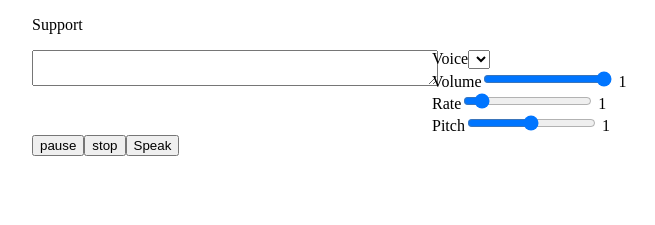
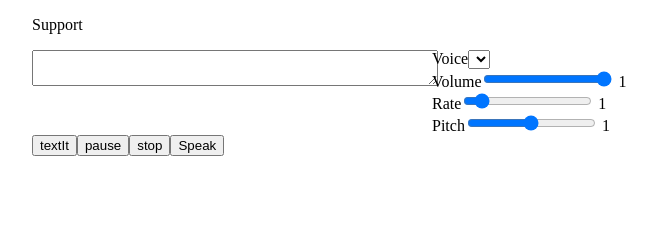
Before and after one commit to hasan42/ng-srt-tts, an Angular app: page / in a window 1280 px wide. Shown: the top 225 px of the page, without its empty margins (208-863 px from the left). Built offline with nearby package versions, Linux system fonts and the light colour scheme.

Commit message:
make read

```diff
--- a/src/app/wrap/wrap.component.html
+++ b/src/app/wrap/wrap.component.html
@@ -36,10 +36,11 @@
     <div class="row">
       <div class="col">
         <div class="option">
+          <button (click)="textIt()">textIt</button>
           <button (click)="pause()" *ngIf="!paused">pause</button>
           <button (click)="resume()" *ngIf="paused">resume</button>
           <button (click)="stop()">stop</button>
-          <button (click)="speak()">Speak</button>
+          <button (click)="play()">Speak</button>
         </div>
       </div>
     </div>
--- a/src/app/wrap/wrap.component.ts
+++ b/src/app/wrap/wrap.component.ts
@@ -21,6 +21,10 @@ export class WrapComponent implements OnInit {
     rate: 1,
     pitch: 1
   };
+
+  textArr: any = [];
+
+  current: number = 0;
 
   constructor() {
     if ('speechSynthesis' in window) {
@@ -46,10 +50,13 @@ export class WrapComponent implements OnInit {
     this.form.voice = voice
   }
 
-  speak() {
+  speak(nowmsg) {
+    this.current = nowmsg;
     let msg = new SpeechSynthesisUtterance();
 
-    msg.text = this.form.text;
+    let delay = this.textArr[this.current].time.delay;
+
+    msg.text = this.textArr[this.current].text;
     msg.volume = this.form.volume;
     msg.rate = this.form.rate;
     msg.pitch = this.form.pitch;
@@ -57,10 +64,56 @@ export class WrapComponent implements OnInit {
     if (this.form.voice) {
       msg.voice = speechSynthesis.getVoices().filter(voice => voice.name == this.form.voice)[0];
     }
+    setTimeout(()=>{
+      window.speechSynthesis.speak(msg);
+      this.speak(this.current + 1)
+    }, delay)
 
-    window.speechSynthesis.speak(msg);
   }
 
+  textIt() {
+    this.textArr = this.form.text.split('\n\n');
+
+    let newArr = [];
+    let delayCommon = 0;
+    this.textArr.forEach((item)=>{
+      let obj = {
+        id: null,
+        time: {
+          start: null,
+          end: null,
+          delay: null,
+          timer: null
+        },
+        text: null
+      };
+      let arr = item.split('\n');
+
+      [obj.id, , ...obj.text] = arr;
+
+      obj.text = obj.text.join(' ');
+
+      let timeArr = arr[1].split(' --> ');
+      [obj.time.start, obj.time.end] = timeArr;
+
+      let delayArr = obj.time.start.split(':');
+      let delayHH = ((Number(delayArr[0]) * 60) * 60) * 1000
+      let delayMM = (Number(delayArr[1]) * 60) * 1000
+      let delaySS = Number(delayArr[2].replace(',', '.')) * 1000
+      console.log(delayArr, delayHH, delayMM, delaySS);
+      obj.time.timer = delayHH + delayMM + delaySS
+      obj.time.delay = obj.time.timer - delayCommon
+      delayCommon = obj.time.timer
+
+      newArr.push(obj);
+    });
+    this.textArr = newArr;
+    console.log(newArr);
+  }
+
+  play() {
+    this.speak(0)
+  }
   pause() {
     this.paused = !this.paused;
     window.speechSynthesis.pause();
```
